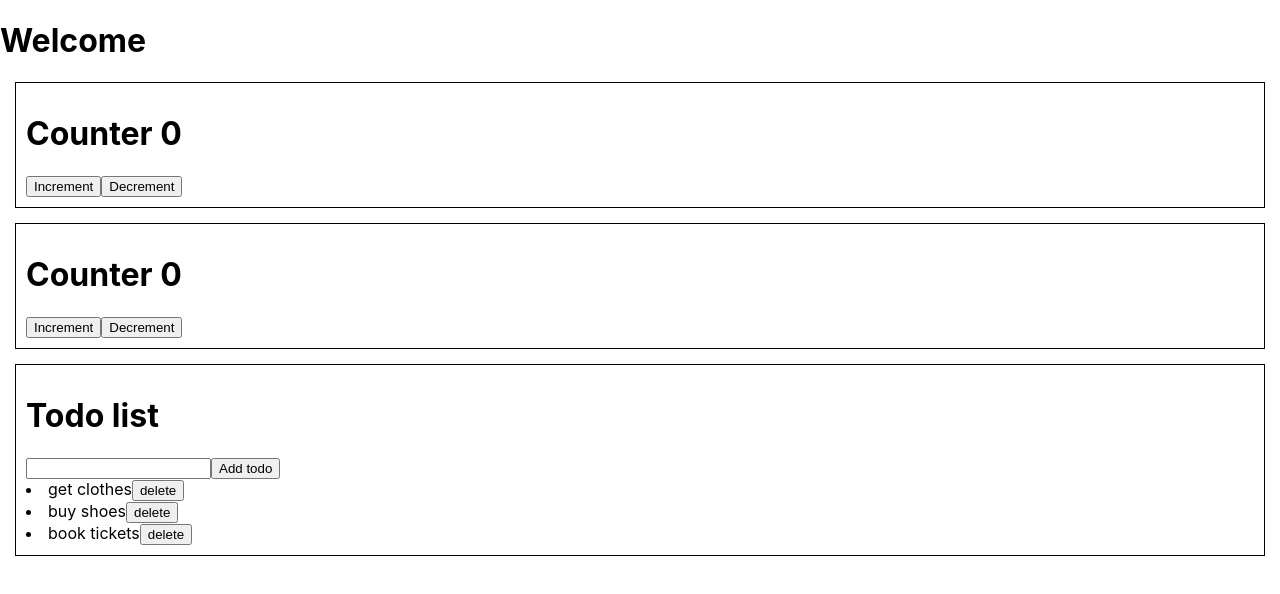
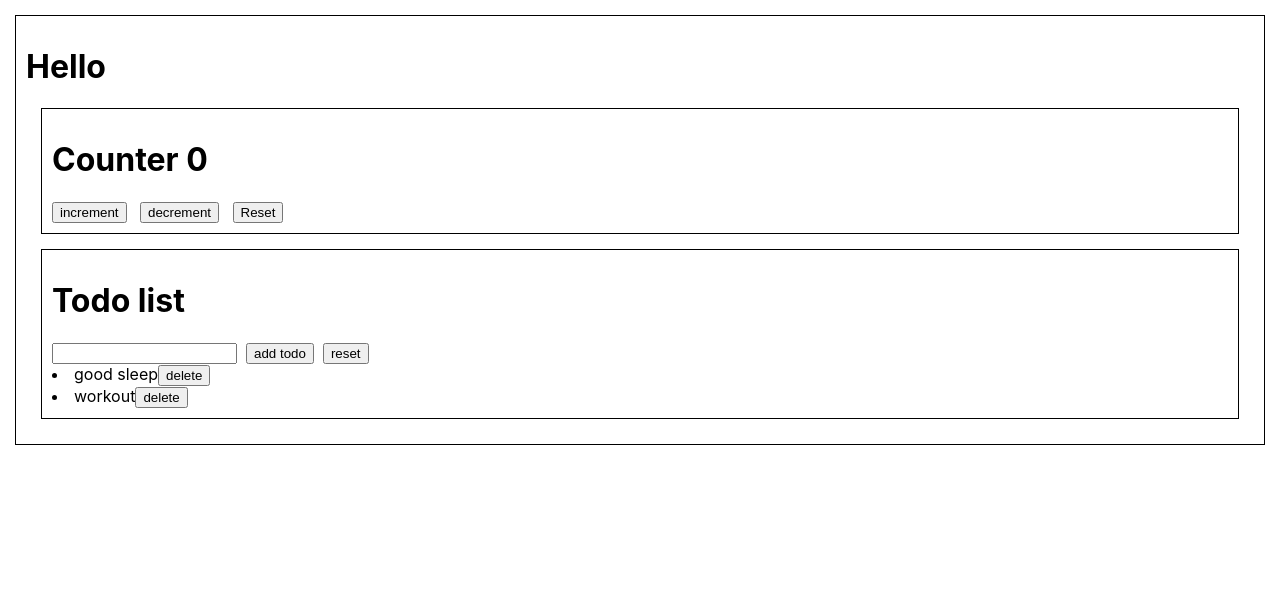
Before and after one commit to vigneshV2405/myPages, a React (Create React App) app: page / in a window 1280 px wide. Shown: the top 594 px of the page. Built offline with nearby package versions, Linux system fonts and the light colour scheme.

Commit message:
redux basic

```diff
--- a/package.json
+++ b/package.json
@@ -8,6 +8,8 @@
     "@testing-library/user-event": "^13.5.0",
     "react": "^18.2.0",
     "react-dom": "^18.2.0",
+    "react-redux": "^8.1.2",
+    "react-router-dom": "^6.15.0",
     "react-scripts": "5.0.1",
     "web-vitals": "^2.1.4"
   },
--- a/src/App.jsx
+++ b/src/App.jsx
@@ -1,17 +1,21 @@
-import logo from './logo.svg';
-import './App.css';
-import Counter from './counter.jsx'
-import TodoList from './todolist.jsx'
+import logo from "./logo.svg";
+import "./App.css";
+import React from "react";
+import { Provider } from "react-redux";
+import store from "./store/store";
+import Counter from "./counterComp";
+import Todolist from "./todoComp";
 
 function App() {
   return (
-    <>
-    <h1>Welcome</h1>
-    <Counter x={50}></Counter>
-    <Counter x={10}></Counter>
-    <TodoList ar={['get clothes','buy shoes','book tickets']}></TodoList>
-    </>
-  )
+    <Provider store={store}>
+      <div className="box">
+        <h1>Hello</h1>
+        <Counter></Counter>
+        <Todolist></Todolist>
+      </div>
+    </Provider>
+  );
 }
 
 export default App;
--- a/src/counter.jsx
+++ /dev/null
@@ -1,21 +0,0 @@
-import React from "react"
-import './App.css'
-
-function Counter(props){
-    var [i,setI] = React.useState(0)
-    function inc(){
-        setI(i+props.x)
-    }
-    function dec(){
-        setI(i-props.x)
-    }
-    return (
-        <div className="box">
-            <h1>Counter {i}</h1>
-            <button onClick={inc}>Increment</button>
-            <button onClick={dec}>Decrement</button>
-        </div>
-    )
-}
-
-export default Counter
--- /dev/null
+++ b/src/counterComp.js
@@ -0,0 +1,18 @@
+import React from 'react';
+import {connect} from 'react-redux'
+import store from './store/store'
+
+function Counter(props){
+    console.log('counter rendered')
+
+    return (
+        <div className="box">
+            <h1>Counter {props.c.count}</h1>
+            <button onClick={()=>{props.dispatch({type:"INC"})}}>increment</button>&nbsp;&nbsp;&nbsp;
+            <button onClick={()=>{props.dispatch({type:"DEC"})}}>decrement</button>&nbsp;&nbsp;&nbsp;
+            <button onClick={()=>{props.dispatch({type:"RESET"})}}>Reset</button>
+        </div>
+    )
+}
+
+export default connect((store)=>{return store})(Counter)
--- a/src/index.js
+++ b/src/index.js
@@ -6,9 +6,9 @@ import reportWebVitals from './reportWebVitals';
 
 const root = ReactDOM.createRoot(document.getElementById('root'));
 root.render(
-  <React.StrictMode>
+
     <App />
-  </React.StrictMode>
+
 );
 
 // If you want to start measuring performance in your app, pass a function
--- /dev/null
+++ b/src/store/reducers/counterReducer.js
@@ -0,0 +1,18 @@
+const initialState = {
+    count:0
+}
+
+function counterReducer(state=initialState,action){
+    if(action.type==='INC'){
+        return {...state,count:state.count+1}
+    }
+    if(action.type==='DEC'){
+        return {...state,count:state.count-1}
+    }
+    if(action.type=='RESET'){
+        return {...state,count:initialState.count}
+    }
+    return state
+}
+
+export default counterReducer
--- /dev/null
+++ b/src/store/reducers/todoReducer.js
@@ -0,0 +1,20 @@
+const initialState = {
+    todos : ['good sleep','workout']
+}
+
+function todoReducer(state=initialState,action){
+    if(action.type==='ADDTODO'){
+        return {...state,todos:[...state.todos,action.payload]}
+    }
+    if(action.type==='RESET'){
+        return {...state,todos:[...initialState.todos]}
+    }
+    if(action.type==='DELETETODO'){
+        var temp = state.todos
+        temp.splice(action.payload,1)
+        return {...state,todos:[...temp]}
+    }
+    return state
+}
+
+export default todoReducer
--- /dev/null
+++ b/src/store/store.js
@@ -0,0 +1,8 @@
+import {combineReducers,createStore} from 'redux'
+import counterReducer from './reducers/counterReducer'
+import todoReducer from './reducers/todoReducer'
+
+const reducer = new combineReducers({c:counterReducer,td:todoReducer})
+const store = createStore(reducer)
+
+export default store
--- /dev/null
+++ b/src/todoComp.js
@@ -0,0 +1,28 @@
+import React from 'react';
+import {connect} from 'react-redux';
+import store from './store/store';
+
+function Todolist(props){
+    console.log('todo comp rendered')
+    var [ntd,setNTD] = React.useState('')
+    return (
+        <div className="box">
+            <h1>Todo list</h1>
+            <input onChange={(e)=>{setNTD(e.target.value)}}></input>&nbsp;&nbsp;
+            <button onClick={()=>{props.dispatch({type:'ADDTODO',payload:ntd})}}>add todo</button>&nbsp;&nbsp;
+            <button onClick={()=>{props.dispatch({type:'RESET'})}}>reset</button>
+            {
+                props.td.todos.map((todo,i)=>{
+                    return (
+                        <li>
+                            {todo}
+                            <button onClick={()=>{props.dispatch({type:"DELETETODO",payload:i})}}>delete</button>
+                        </li>
+                    )
+                })
+            }
+        </div>
+    )
+}
+
+export default connect((store)=>{return store})(Todolist);
--- a/src/todolist.jsx
+++ /dev/null
@@ -1,35 +0,0 @@
-import React from "react"
-
-function TodoList(props){
-    var [todoList,setTodo] = React.useState(props.ar)
-    function addTodo(){
-        var ntd = document.getElementById('inp').value
-        setTodo([...todoList,ntd])
-    }
-    function del(i){
-        var temp = [...todoList]
-        temp.splice(i,1)
-        setTodo(temp)
-    }
-    return (
-        <div className="box">
-            <h1>Todo list</h1>
-            <input id="inp"/>
-            <button onClick={addTodo}>Add todo</button><br></br>
-            {
-                todoList.map((todo,i)=>{
-                    return (
-                        <>
-                            <li>
-                                {todo}
-                                <button onClick={()=>{del(i)}}>delete</button>
-                            </li>
-                        </>
-                    )
-                })
-            }
-        </div>
-    )
-}
-
-export default TodoList
```
Also changed, not shown: 1 other file (tests, documents, lock files or other folders).
